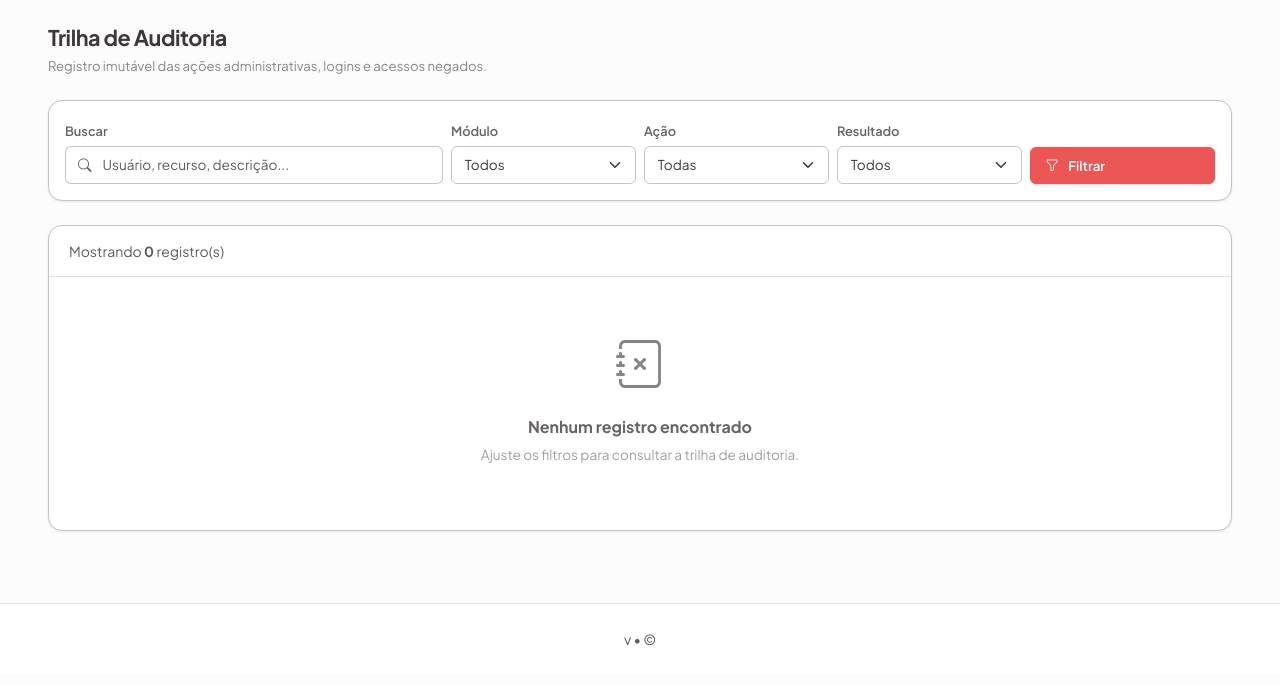
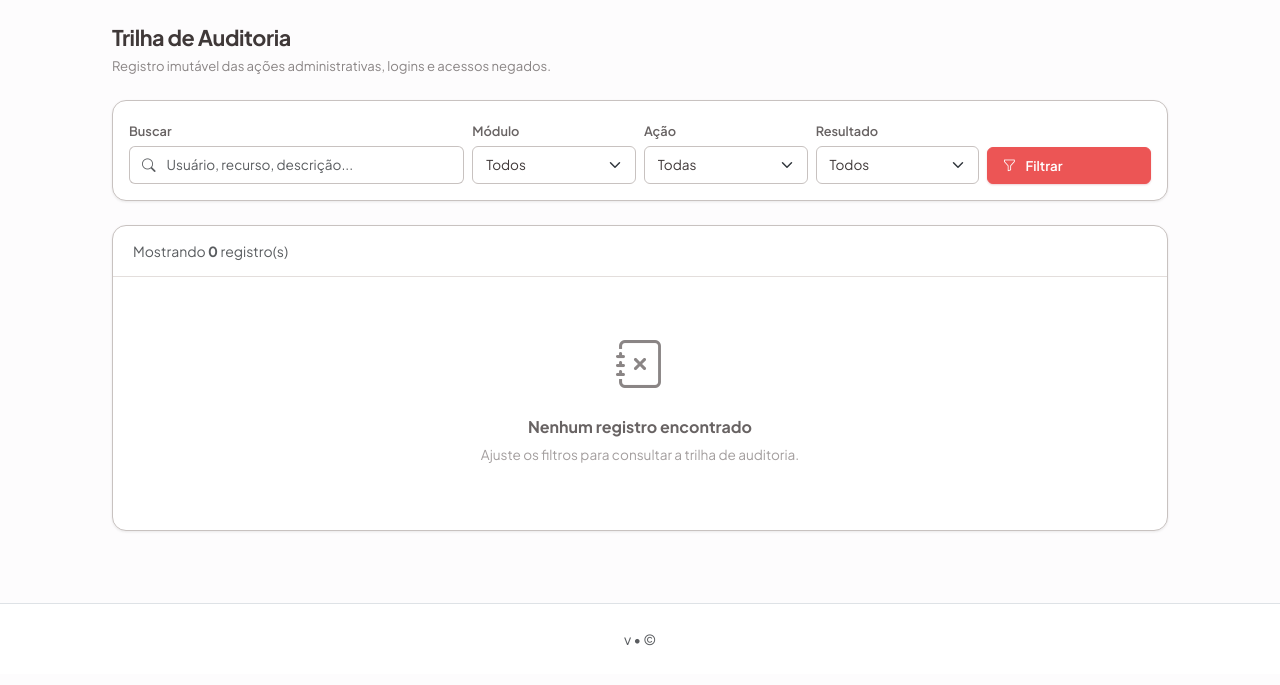
Before and after one commit to wellingtonsr1/sistema_patrimonio, a Python web app: template app/web/templates/admin/audit/list.html in a window 1280 px wide. Shown: the part 59-744 px from the top of the page. Run offline with Jinja, Linux system fonts and the light colour scheme; the template is opened without the code that fills it, so the values that code supplies are empty.

Commit message:
Ajuste de tela para usar % na resolução

```diff
--- a/app/web/templates/base.html
+++ b/app/web/templates/base.html
@@ -281,7 +281,7 @@
     </nav>
 
     <!-- Main Container -->
-    <main class="container-fluid py-4 px-lg-5" style="max-width:1700px;">
+    <main class="container-fluid py-4 px-lg-5 mx-auto" style="max-width:90%;">
         {% block content %}{% endblock %}
     </main>
 
```
